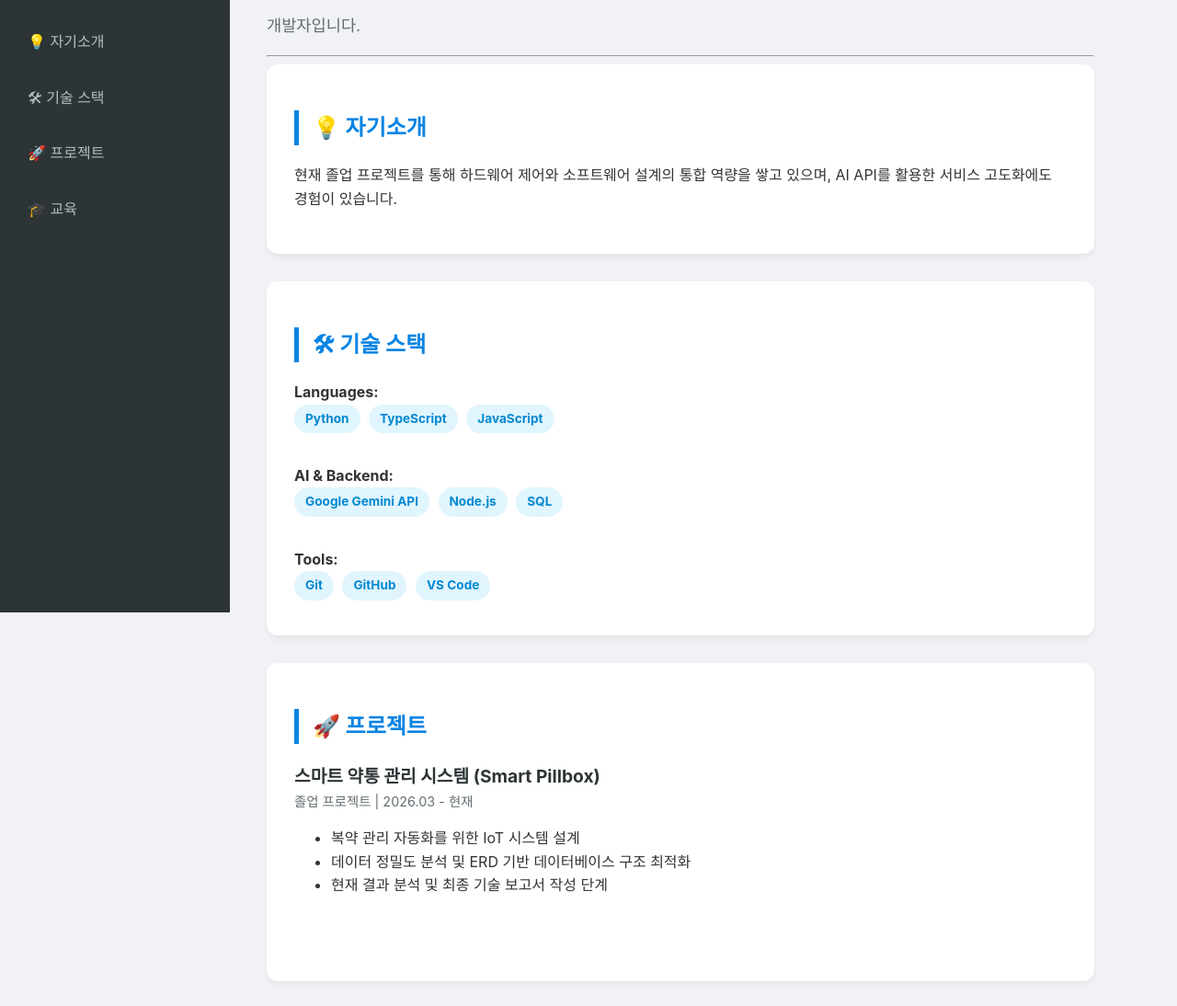
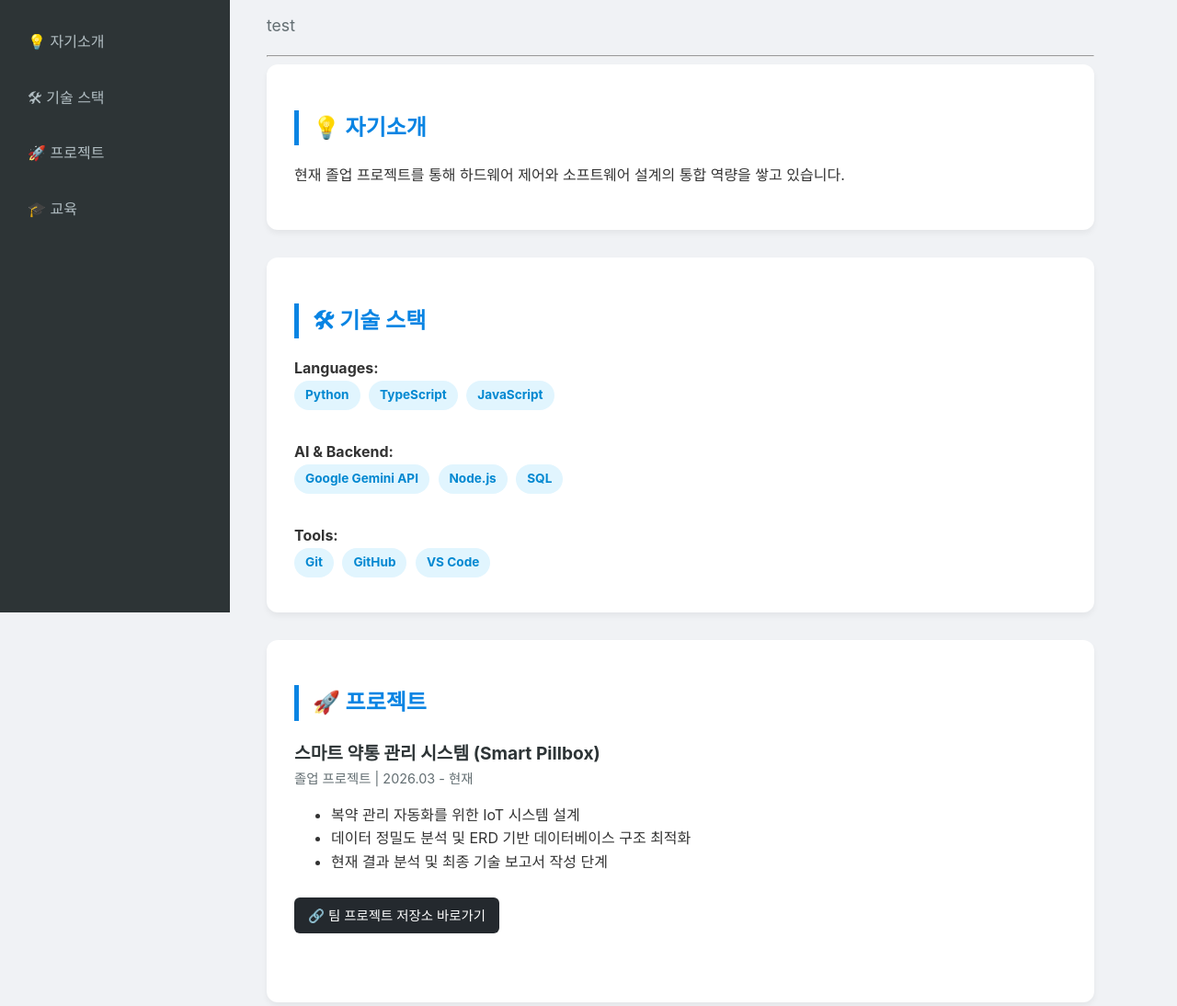
Before and after one commit to ahn0hg/resume, a plain HTML site: page index.html in a window 1280 px wide. Shown: the part 134-1228 px from the top of the page at 92% size. Drawn offline with Linux system fonts and the light colour scheme.

Commit message:
Update index.html

```diff
--- a/index.html
+++ b/index.html
@@ -29,7 +29,7 @@
         .section {
             background: white; padding: 30px; border-radius: 12px;
             box-shadow: 0 4px 6px rgba(0,0,0,0.05); margin-bottom: 30px;
-            scroll-margin-top: 40px; /* 이동 시 여백 생성 */
+            scroll-margin-top: 40px;
         }
 
         h1 { font-size: 2.5rem; color: #2d3436; margin-bottom: 10px; }
@@ -43,6 +43,13 @@
         .project-item:last-child { border-bottom: none; }
         .project-title { font-weight: bold; font-size: 1.2em; color: #2d3436; }
         .date { color: #636e72; font-size: 0.9em; margin-bottom: 10px; display: block; }
+
+        .github-link {
+            display: inline-block; margin-top: 10px; padding: 8px 15px;
+            background-color: #24292e; color: white; text-decoration: none;
+            border-radius: 6px; font-size: 0.9em; transition: 0.2s;
+        }
+        .github-link:hover { background-color: #444; }
 
         /* 모바일 대응 */
         @media (max-width: 768px) {
@@ -66,13 +73,13 @@
     <main class="main-content">
         <header id="home">
             <h1>안현건</h1>
-            <p style="font-size: 1.1rem; color: #636e72;">개발자입니다.</p>
+            <p style="font-size: 1.1rem; color: #636e72;"> test </p>
             <hr>
         </header>
 
         <section id="intro" class="section">
             <h2>💡 자기소개</h2>
-            <p>현재 졸업 프로젝트를 통해 하드웨어 제어와 소프트웨어 설계의 통합 역량을 쌓고 있으며, AI API를 활용한 서비스 고도화에도 경험이 있습니다.</p>
+            <p>현재 졸업 프로젝트를 통해 하드웨어 제어와 소프트웨어 설계의 통합 역량을 쌓고 있습니다.</p>
         </section>
 
         <section id="tech" class="section">
@@ -97,6 +104,7 @@
                     <li>데이터 정밀도 분석 및 ERD 기반 데이터베이스 구조 최적화</li>
                     <li>현재 결과 분석 및 최종 기술 보고서 작성 단계</li>
                 </ul>
+                <a href="https://github.com/tema-8080" target="_blank" class="github-link">🔗 팀 프로젝트 저장소 바로가기</a>
             </div>
         </section>
 
```
